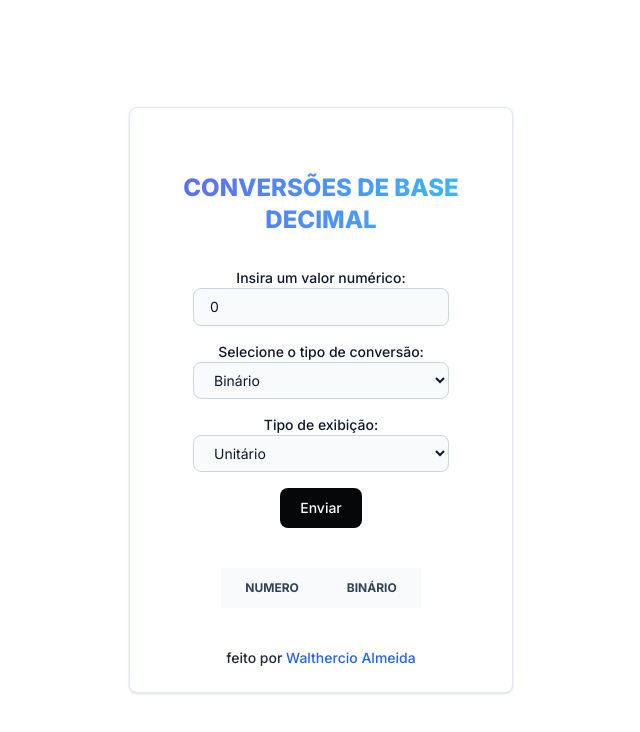
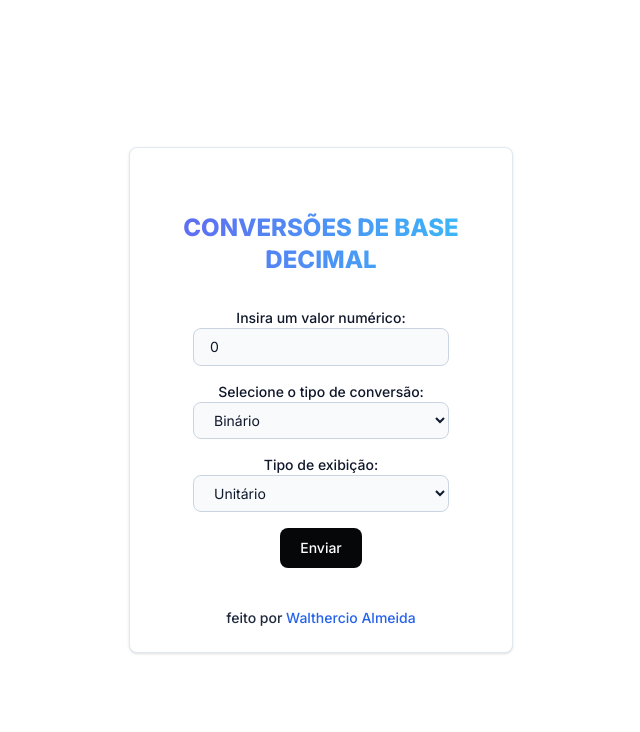
Before and after one commit to tercioab/decimalConversor, a Next.js app: page / in a window 1280 px wide. Shown: the top 732 px of the page, without its empty margins (319-959 px from the left). Built offline with nearby package versions, Linux system fonts and the light colour scheme.

Commit message:
feat: create function caseOfHexadecimal

```diff
--- a/src/app/page.js
+++ b/src/app/page.js
@@ -12,6 +12,10 @@ export default function Page() {
 			...prevState,
 			[name]: value,
 		}));
+	}
+
+	function casesOfHexadecimal(num, typeInNumber) {
+
 	}
 
 	function binario(number, type) {
@@ -135,7 +139,7 @@ export default function Page() {
 				Enviar
 			</button>
 
-			{result && (
+			{result[0] && (
 				<div
 					className='relative overflow-x-auto overflow-y-auto mt-10'
 					style={{ maxHeight: "300px" }}
```
